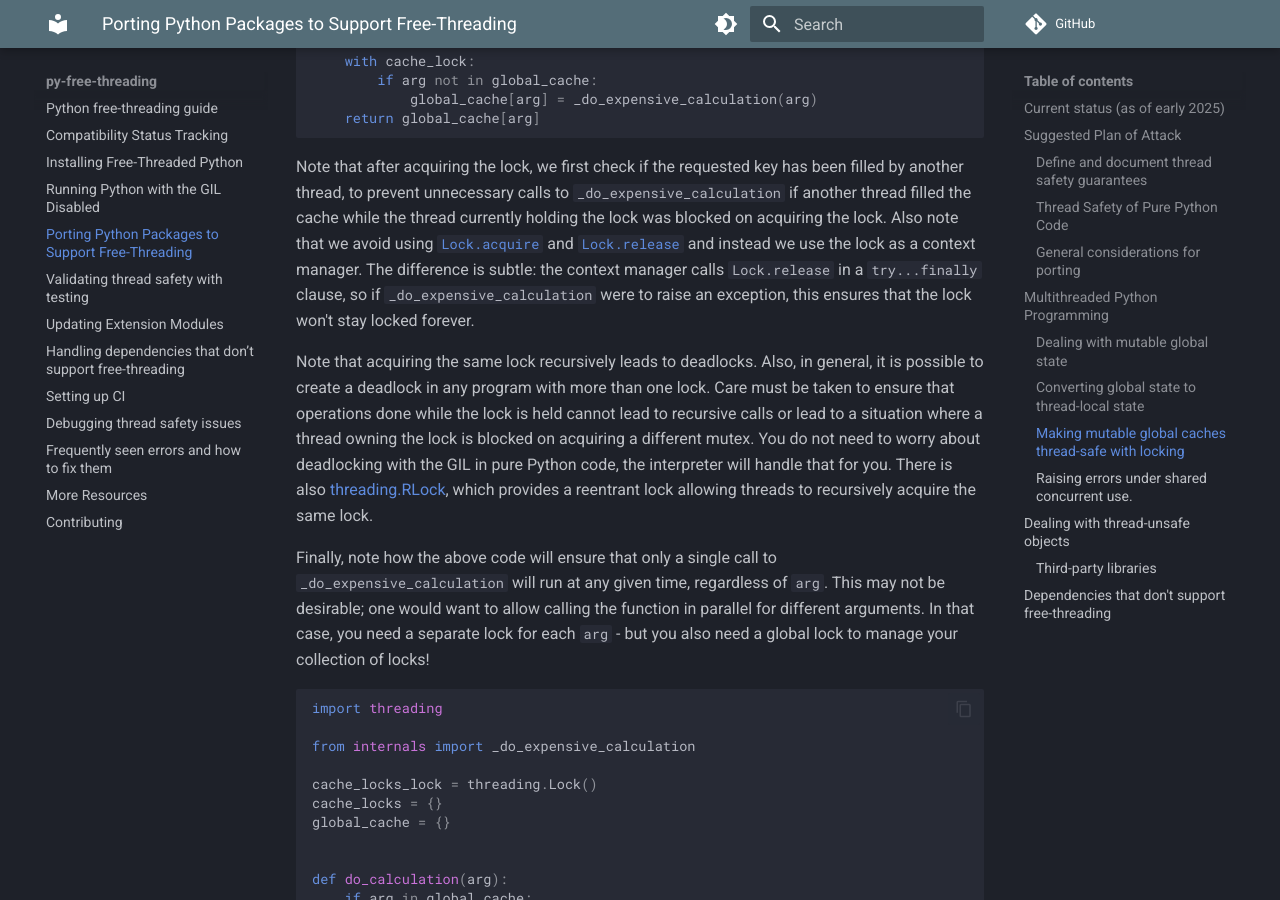
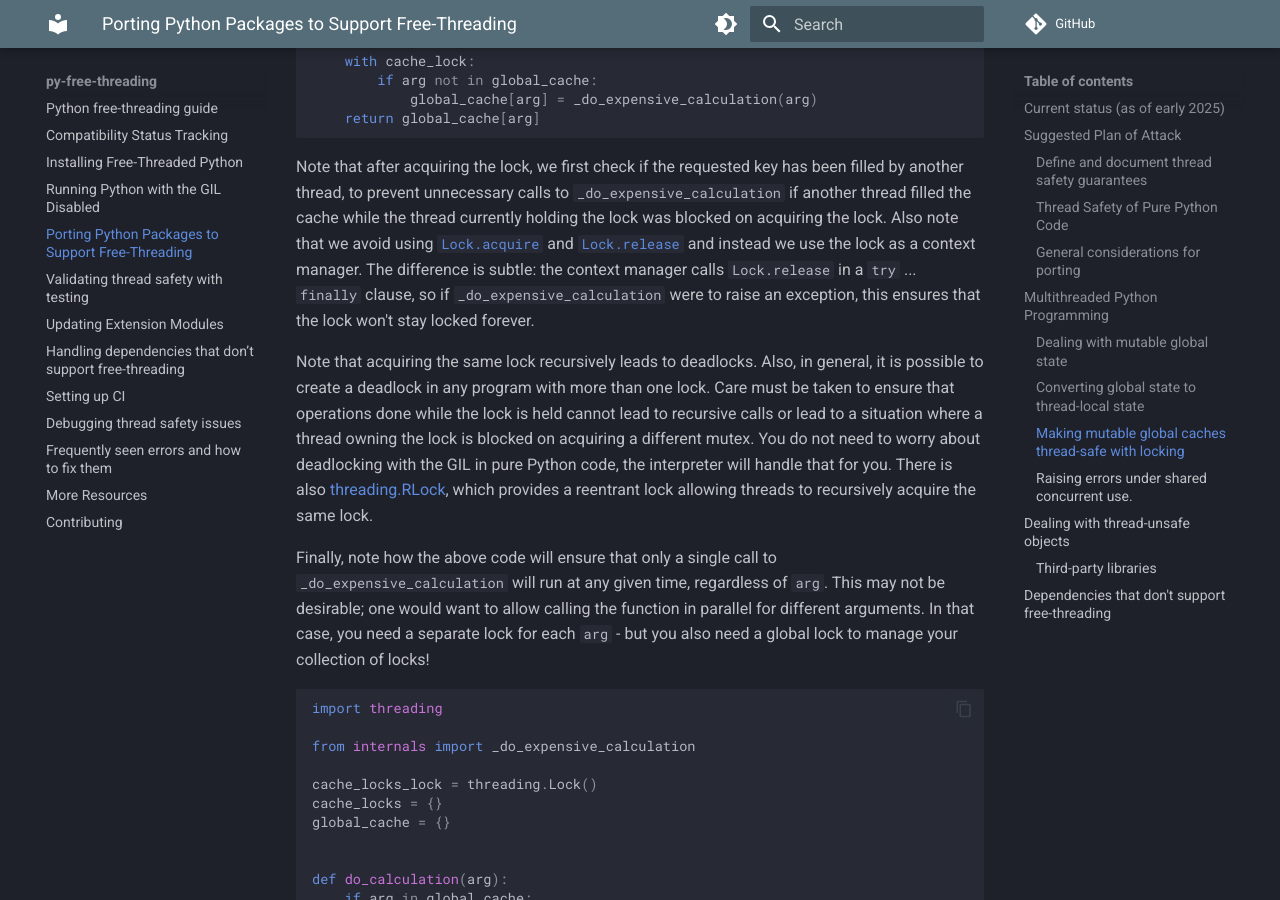
Before and after one commit to Quansight-Labs/free-threaded-compatibility, an MkDocs documentation site: the page built from docs/porting.md, in a window 1280 px wide and 900 px high, scrolled down 5051 px. Built offline with MkDocs 1.6.1 and Material for MkDocs 9.7.7, drawn with Linux system fonts in a browser that asks for light colours; comment, search, counter and statistics services are not loaded.

```diff
--- a/docs/porting.md
+++ b/docs/porting.md
@@ -253,7 +253,7 @@ avoid using
 [`Lock.acquire`](https://docs.python.org/3/library/threading.html#threading.Lock.acquire)
 and [`Lock.release`](https://docs.python.org/3/library/threading.html#threading.Lock.release)
 and instead we use the lock as a context manager. The difference is subtle: the context
-manager calls `Lock.release` in a `try...finally` clause, so if
+manager calls `Lock.release` in a `try` ... `finally` clause, so if
 `_do_expensive_calculation` were to raise an exception, this ensures that the lock won't
 stay locked forever.
 
```
